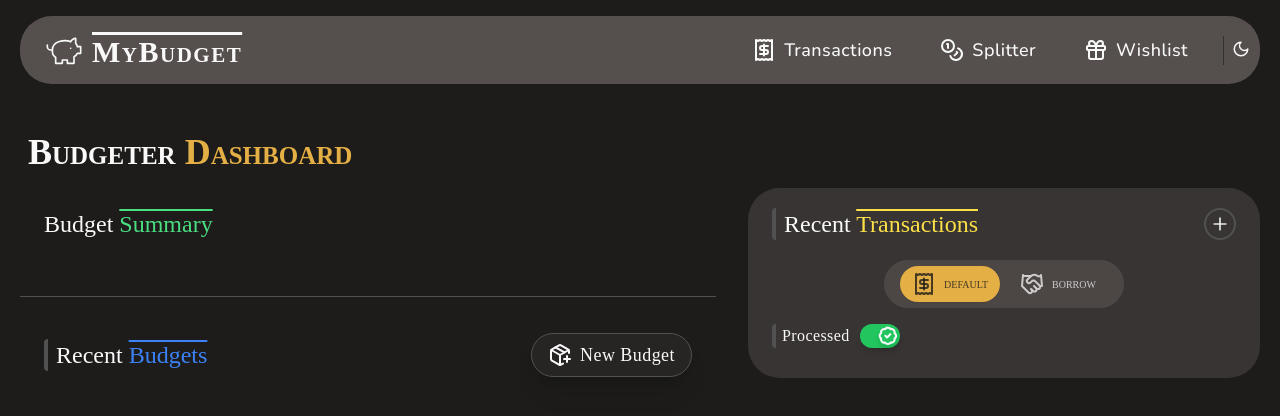
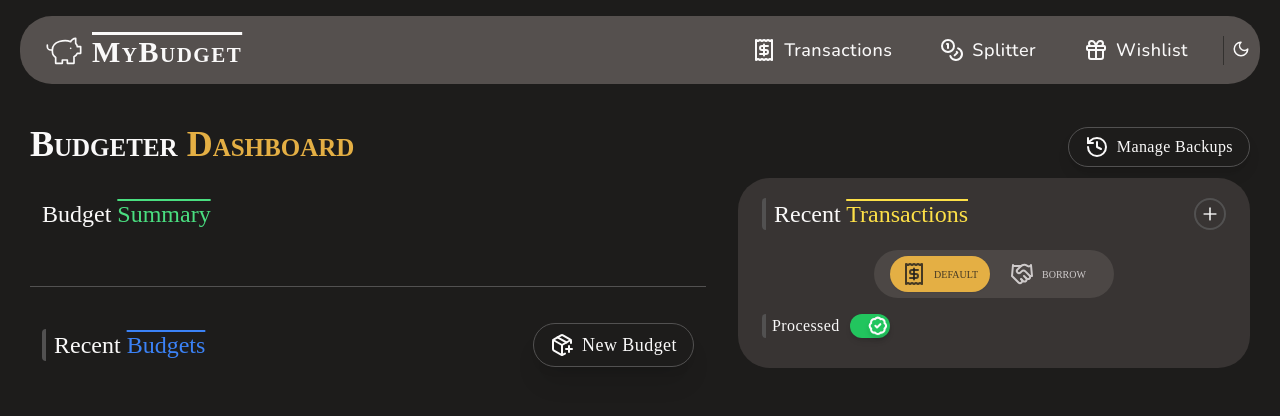
Before and after one commit to maateh/budgeter, a React (Vite) app: page / in a window 1280 px wide. Shown: the top 416 px of the page. Built offline with nearby package versions, Linux system fonts and the light colour scheme; a web font is replaced by a local one.

Commit message:
style: minor changes & layout improvements + add BackupManager layout

```diff
--- a/src/App.tsx
+++ b/src/App.tsx
@@ -6,7 +6,7 @@ import { Home, Transactions, Wishlist, Splitter, BudgetDetails } from "@/_root/p
 
 import DialogLayout from "@/_dialogs/DialogLayout"
 import AlertLayout from "@/_dialogs/AlertLayout"
-import { Budgets, CreateTransaction, DeleteBudget, DeleteNote, DeleteTransaction, SaveBudget, TransactionDetails } from "@/_dialogs"
+import { BackupManager, Budgets, CreateTransaction, DeleteBudget, DeleteNote, DeleteTransaction, SaveBudget, TransactionDetails } from "@/_dialogs"
 
 const App = () => {
   const location = useLocation()
@@ -41,6 +41,8 @@ const App = () => {
               <Route path="create/:budgetId?" element={<CreateTransaction />} />
               <Route path=":id" element={<TransactionDetails />} />
             </Route>
+
+            <Route path="/backups" element={<BackupManager />} />
           </Route>
 
           <Route path="/" element={<AlertLayout />}>
--- /dev/null
+++ b/src/_dialogs/backups/BackupManager.tsx
@@ -0,0 +1,23 @@
+// icons
+import { History } from "lucide-react"
+
+// shadcn
+import { DialogContent, DialogHeader, DialogTitle } from "@/components/ui/dialog"
+import { Separator } from "@/components/ui/separator"
+
+const BackupManager = () => {
+  return (
+    <DialogContent>
+      <DialogHeader>
+        <DialogTitle className="text-2xl indent-border icon-wrapper">
+          <History size={20} />
+          Manage <span className="text-destructive overline">Backups</span>
+        </DialogTitle>
+      </DialogHeader>
+
+      <Separator className="w-11/12 mx-auto" />
+    </DialogContent>
+  )
+}
+
+export default BackupManager
--- a/src/_dialogs/budget/Budgets.tsx
+++ b/src/_dialogs/budget/Budgets.tsx
@@ -18,11 +18,11 @@ const Budgets = () => {
   return (
     <DialogContent className="sm:max-w-4xl">
       <DialogHeader className="mt-4 mx-2 flex flex-row flex-wrap justify-between items-center gap-x-4 gap-y-2.5 sm:mt-2">
-        <DialogTitle className="pl-2 border-l-4 rounded text-2xl">
+        <DialogTitle className="text-2xl indent-border">
           Your <span className="text-blue-600 dark:text-blue-500 overline">Budgets</span>
         </DialogTitle>
 
-        <Button className="ml-auto bg-primary/40 icon-wrapper"
+        <Button className="ml-auto icon-wrapper"
           variant="outline"
           size="lg"
           onClick={() => navigate('/budgets/create', {
--- a/src/_dialogs/index.ts
+++ b/src/_dialogs/index.ts
@@ -10,3 +10,6 @@ export { default as DeleteNote } from './budget-note/DeleteNote'
 export { default as TransactionDetails } from './transaction/TransactionDetails'
 export { default as CreateTransaction } from './transaction/CreateTransaction'
 export { default as DeleteTransaction } from './transaction/DeleteTransaction'
+
+// backups
+export { default as BackupManager } from './backups/BackupManager'
--- a/src/_root/RootLayout.tsx
+++ b/src/_root/RootLayout.tsx
@@ -7,7 +7,7 @@ const RootLayout = () => {
   return (
     <>
       <Navbar />
-      <main className="max-container">
+      <main className="px-2.5 max-container">
         <Outlet />
       </main>
     </>
--- a/src/_root/pages/budgets/BudgetDetails.tsx
+++ b/src/_root/pages/budgets/BudgetDetails.tsx
@@ -1,5 +1,11 @@
 import { UUID } from "crypto"
-import { useParams } from "react-router-dom"
+import { useLocation, useNavigate, useParams } from "react-router-dom"
+
+// icons
+import { History } from "lucide-react"
+
+// shadcn
+import { Button } from "@/components/ui/button"
 
 // components
 import BudgetNotes from "@/components/shared/budget-note/BudgetNotes"
@@ -11,14 +17,28 @@ import { useBudget } from "@/lib/react-query/queries"
 
 const BudgetDetails = () => {
   const { id } = useParams() as { id: UUID }
+  const navigate = useNavigate()
+  const location = useLocation()
 
   const { data: budget, isLoading } = useBudget(id)
 
   return (
     <div className="page-wrapper">
-      <h1 className="ml-6">
-        Budget <span className="text-green-600/85 dark:text-green-400">Details</span>
-      </h1>
+      <div className="flex flex-wrap-reverse items-center justify-between gap-x-12">
+        <h1>
+          Budget <span className="text-green-600/85 dark:text-green-400">Details</span>
+        </h1>
+
+        <Button className="ml-auto icon-wrapper"
+          variant="outline"
+          onClick={() => navigate('/backups', {
+            state: { background: location }
+          })}
+        >
+          <History />
+          Manage Backups
+        </Button>
+      </div>
 
       {!isLoading && budget ? (
         <div className="w-full flex flex-col justify-between gap-x-8 gap-y-10 md:flex-row">
@@ -27,12 +47,12 @@ const BudgetDetails = () => {
               <BudgetSummary budget={budget} />
             </section>
 
-            <section className="w-full h-fit bg-primary rounded-[2rem] section-wrapper">
+            <section className="w-full bg-primary rounded-[2rem] section-wrapper">
               <BudgetNotes budget={budget} />
             </section>
           </div>
 
-          <section className="flex-1 w-full h-fit min-w-64 bg-primary rounded-[2rem] section-wrapper md:w-1/3 md:max-w-lg">
+          <section className="flex-1 w-full min-w-64 md:w-1/3 md:max-w-lg">
             <Transactions budgetId={budget.id} />
           </section>
         </div>
--- a/src/_root/pages/home/Home.tsx
+++ b/src/_root/pages/home/Home.tsx
@@ -1,4 +1,10 @@
+import { useLocation, useNavigate } from "react-router-dom"
+
+// icons
+import { History } from "lucide-react"
+
 // shadcn
+import { Button } from "@/components/ui/button"
 import { Separator } from "@/components/ui/separator"
 
 // components
@@ -7,11 +13,26 @@ import BudgetSummary from "./components/BudgetSummary"
 import Budgets from "./components/Budgets"
 
 const Home = () => {
+  const navigate = useNavigate()
+  const location = useLocation()
+
   return (
     <div className="page-wrapper">
-      <h1 className="ml-2">
-        Budgeter <span className="text-accent">Dashboard</span>
-      </h1>
+      <div className="flex flex-wrap-reverse items-center justify-between gap-x-12">
+        <h1>
+          Budgeter <span className="text-accent">Dashboard</span>
+        </h1>
+
+        <Button className="ml-auto icon-wrapper"
+          variant="outline"
+          onClick={() => navigate('/backups', {
+            state: { background: location }
+          })}
+        >
+          <History />
+          Manage Backups
+        </Button>
+      </div>
 
       <div className="w-full flex flex-col justify-between gap-x-8 gap-y-10 md:flex-row">
         <div className="flex-1 w-full min-w-64 flex flex-col gap-y-4 md:min-w-80 md:max-w-4xl">
@@ -26,7 +47,7 @@ const Home = () => {
           </section>
         </div>
 
-        <section className="flex-1 w-full h-fit min-w-64 bg-primary rounded-[2rem] section-wrapper md:w-1/3 md:max-w-lg">
+        <section className="flex-1 w-full min-w-64 md:w-1/3 md:max-w-lg">
           <Transactions />
         </section>
       </div>
--- a/src/_root/pages/home/components/Budgets.tsx
+++ b/src/_root/pages/home/components/Budgets.tsx
@@ -16,11 +16,11 @@ const Budgets = () => {
   return (
     <>
       <div className="mb-5 flex flex-wrap justify-between items-center gap-x-4 gap-y-2.5">
-        <h2 className="pl-2 border-l-4 rounded">
+        <h2 className="indent-border">
           Recent <span className="text-blue-600 dark:text-blue-500 overline">Budgets</span>
         </h2>
 
-        <Button className="ml-auto bg-primary/40 icon-wrapper"
+        <Button className="ml-auto icon-wrapper"
           variant="outline"
           size="lg"
           onClick={() => navigate('/budgets/create', {
--- a/src/components/shared/budget/BudgetList.tsx
+++ b/src/components/shared/budget/BudgetList.tsx
@@ -40,8 +40,7 @@ const BudgetList = ({ disableScrolling }: BudgetListProps) => {
       </div>
 
       {disableScrolling && hasNextPage && (
-        <Button className="w-fit mx-auto my-4 px-4 font-normal icon-wrapper"
-          variant="secondary"
+        <Button className="w-fit mx-auto my-4 px-4 icon-wrapper"
           size="sm"
           onClick={() => navigate('/budgets', {
             state: { background: location }
--- a/src/components/shared/transaction/Transactions.tsx
+++ b/src/components/shared/transaction/Transactions.tsx
@@ -27,9 +27,9 @@ const Transactions = ({ budgetId }: TransactionsProps) => {
   const location = useLocation()
 
   return (
-    <>
+    <div className="h-fit px-6 py-5 bg-primary rounded-[2rem]">
       <div className="mb-5 flex justify-between items-center gap-x-4">
-        <h2 className="pl-2 border-l-4 rounded">
+        <h2 className="indent-border">
           Recent <span className="text-yellow-600 dark:text-yellow-300 overline">Transactions</span>
         </h2>
 
@@ -81,7 +81,7 @@ const Transactions = ({ budgetId }: TransactionsProps) => {
           </div>
         )}
       </TabsSwitch>
-    </>
+    </div>
   )
 }
 
--- a/src/components/shared/transaction/custom/PaymentBadge.tsx
+++ b/src/components/shared/transaction/custom/PaymentBadge.tsx
@@ -29,7 +29,7 @@ const PaymentBadge = forwardRef<HTMLDivElement, PaymentBadgeProps>(({
 
   return (
     <Badge className={cn("font-heading font-bold gap-x-1.5",
-        isNeutral ? 'text-muted-foreground'
+        isNeutral ? 'text-muted-foreground opacity-75'
           : payment.type === '+' ? 'text-accent' : 'text-destructive', className)}
       size={size}
       ref={ref}
--- a/src/globals.css
+++ b/src/globals.css
@@ -59,7 +59,7 @@
     @apply bg-background text-foreground font-body font-normal min-h-screen;
   }
   h1 {
-    @apply text-4xl font-heading font-bold small-caps mt-8 mb-4;
+    @apply text-4xl font-heading font-bold small-caps mt-2 mb-3.5;
   }
   h2 {
     @apply text-2xl font-heading font-medium capitalize;
@@ -80,7 +80,7 @@
     @apply mx-5 my-4;
   }
   .section-wrapper {
-    @apply h-fit px-6 py-5;
+    @apply h-fit px-1 py-5 sm:px-3;
   }
 
   /* TOGGLE */
@@ -106,6 +106,9 @@
   }
 
   /* CUSTOM BORDERS */
+  .indent-border {
+    @apply pl-2 border-l-4 rounded;
+  }
   .border-sm {
     @apply rounded-sm rounded-tl-[18px] rounded-br-[12px];
   }
```
